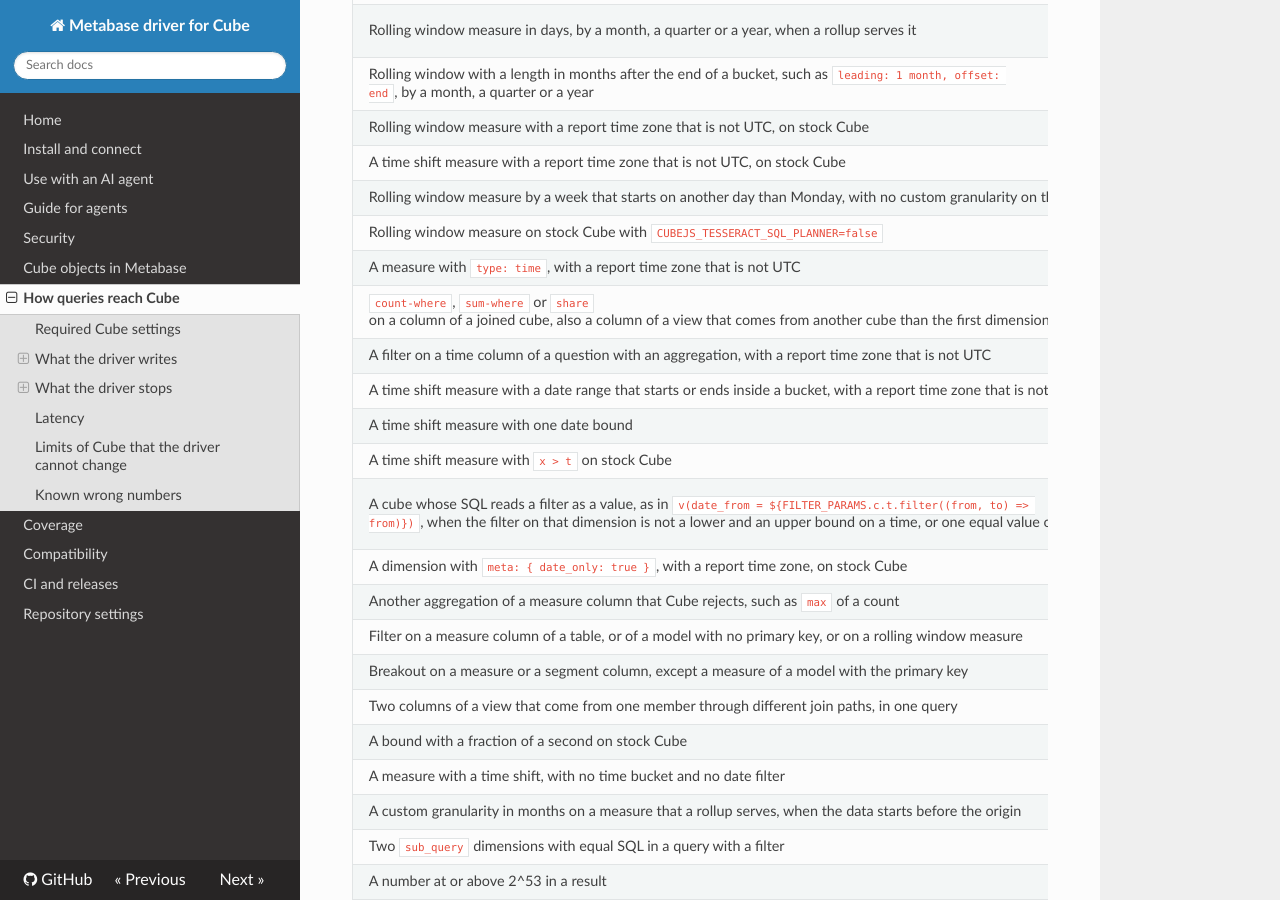
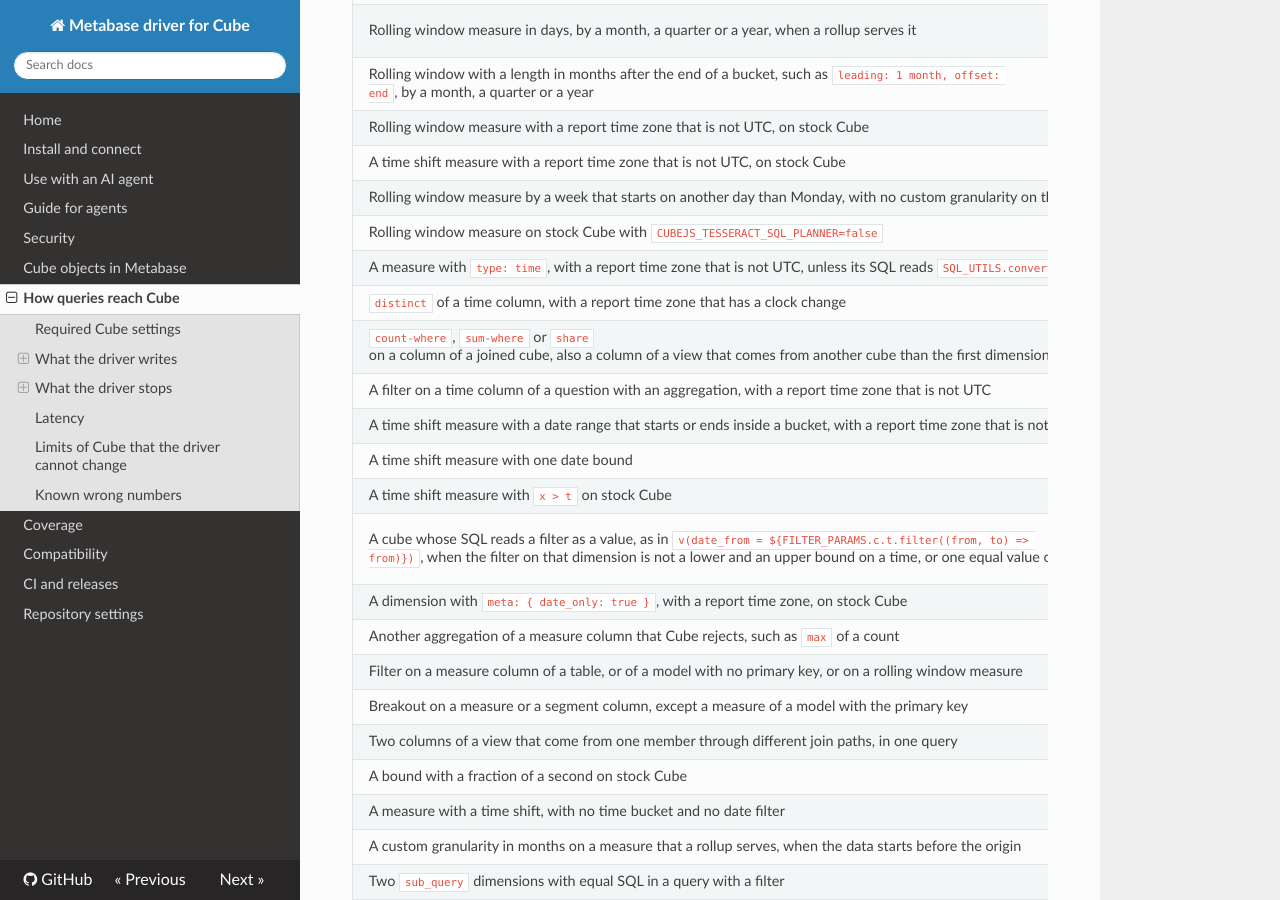
Before and after one commit to andrewkomkov/metabase-cube-driver, an MkDocs documentation site: the page built from docs/query-compilation.md, in a window 1280 px wide and 900 px high, scrolled down 4644 px. Built offline with MkDocs 1.6.1, drawn with Linux system fonts in a browser that asks for light colours; nearby versions of some CDN libraries.

Commit message:
fix(driver): allow a time measure that reads the query zone, and stop a distinct time at a clock change

```diff
--- a/docs/query-compilation.md
+++ b/docs/query-compilation.md
@@ -119,7 +119,8 @@
 | A time shift measure with a report time zone that is not UTC, on stock Cube | Stock Cube adds the interval in UTC, so next to a clock change a row moves to another day. The dialect gives the truth. |
 | Rolling window measure by a week that starts on another day than Monday, with no custom granularity on the time dimension | The week is a number, so Cube has no time series. Add a granularity with `interval: 1 week` and the offset of that day. |
 | Rolling window measure on stock Cube with `CUBEJS_TESSERACT_SQL_PLANNER=false` | Each bucket gets one wrong number. `/v1/sql` shows the planner. The dialect gives the truth. |
-| A measure with `type: time`, with a report time zone that is not UTC | Cube gives this value in UTC, and it gives each time dimension in the zone. Use `min` or `max` of the time column. |
+| A measure with `type: time`, with a report time zone that is not UTC, unless its SQL reads `SQL_UTILS.convertTz` | Cube gives this value in UTC, and it gives each time dimension in the zone. Use `min` or `max` of the time column. |
+| `distinct` of a time column, with a report time zone that has a clock change | Cube counts the clock, so two rows in the repeated hour count once. |
 | `count-where`, `sum-where` or `share` on a column of a joined cube, also a column of a view that comes from another cube than the first dimension of the view | Cube adds each row of that cube once, so the number would be wrong. |
 | A filter on a time column of a question with an aggregation, with a report time zone that is not UTC | The database reads the filter value as UTC, and a rollup reads it in the zone. So the filter can pick another bucket, and the driver cannot see which one Cube reads. A filter inside the question has no such limit. |
 | A time shift measure with a date range that starts or ends inside a bucket, with a report time zone that is not UTC | Cube moves rows of other periods into the bucket. |
```
Also changed, not shown: 4 other files.
